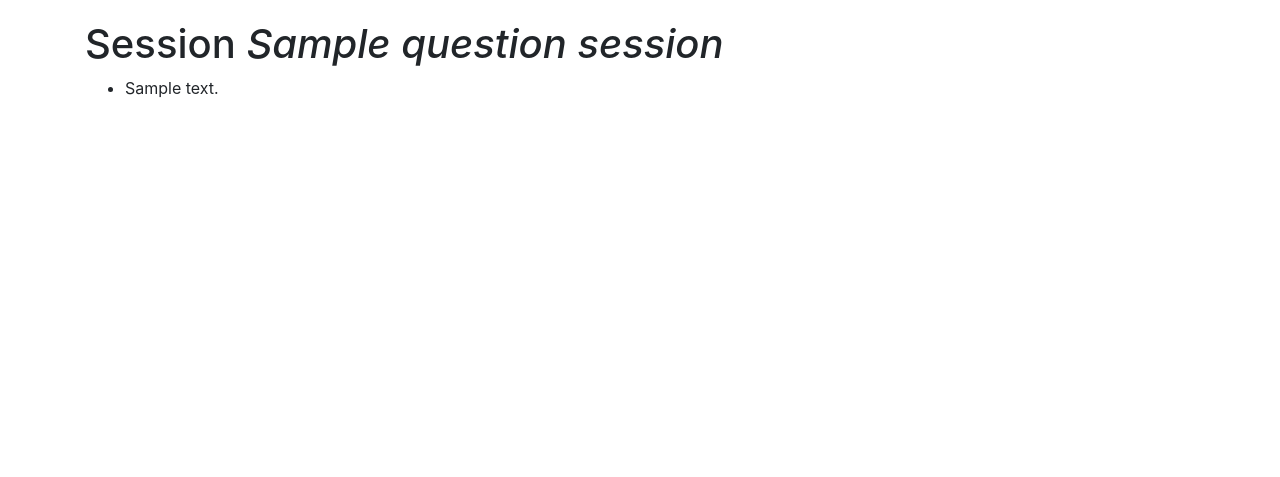
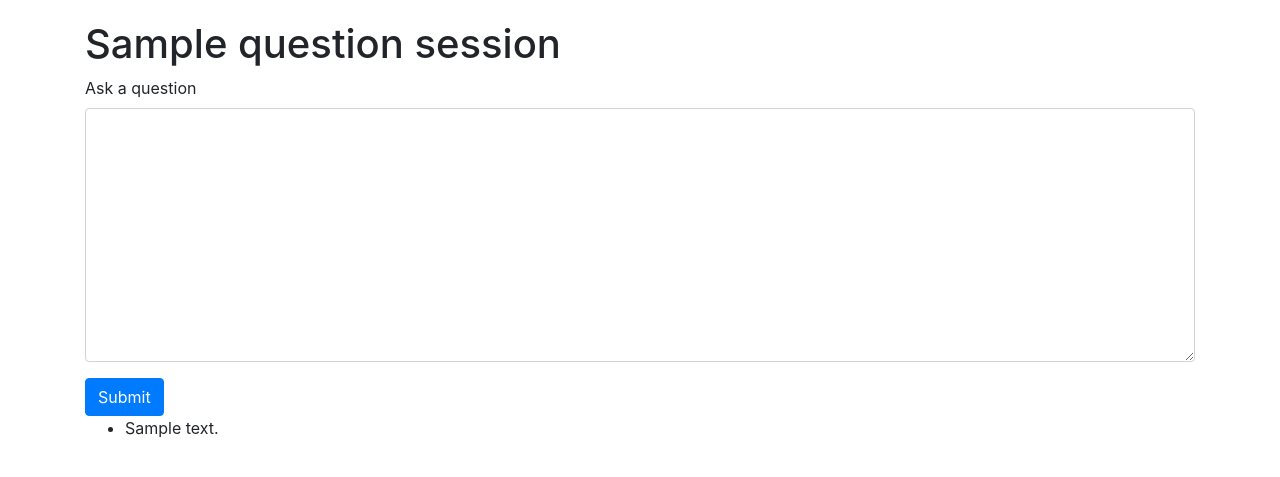
Before and after one commit to potatolondon/amaa, a Django app: template templates/dashboard/question_list.html in a window 1280 px wide. Shown: the part 56-533 px from the top of the page. Run offline with Django 3.2, Linux system fonts and the light colour scheme; the template is opened without the code that fills it: most values are stand-ins (such as "Sample title", 1, 10 or a date in 2020); some libraries are stand-ins or nearby versions.

Commit message:
Add logic for asking questions

```diff
--- /dev/null
+++ b/dashboard/forms.py
@@ -0,0 +1,5 @@
+from django import forms
+
+
+class QuestionForm(forms.Form):
+    question = forms.CharField(widget=forms.Textarea)
--- a/templates/dashboard/question_list.html
+++ b/templates/dashboard/question_list.html
@@ -1,11 +1,27 @@
 {% extends 'dashboard/base.html' %}
 
 {% block content %}
-    <h1>Session <em>{{ question_session.name }}</em></h1>
+    <h1>{{ question_session.name }}</h1>
+
+    <form action="" method="post">
+        {% csrf_token %}
+        <div class="form-group">
+            <label for="id_question">Ask a question</label>
+            <textarea class="form-control" name="question" id="id_question" cols="30" rows="10"></textarea>
+        </div>
+        {% if form.question.errors %}
+            {% for error in form.question.errors %}
+                <div class="alert alert-danger" role="alert">{{ error }}</div>
+            {% endfor %}
+        {% endif %}
+        <button type="submit" class="btn btn-primary">Submit</button>
+    </form>
 
     <ul>
         {% for question in question_list %}
             <li>{{ question.text }}</li>
+        {% empty %}
+            <li>There are no questions yet.</li>
         {% endfor %}
     </ul>
 {% endblock content %}
```
Also changed, not shown: dashboard/views.py (+20 -2 lines).
